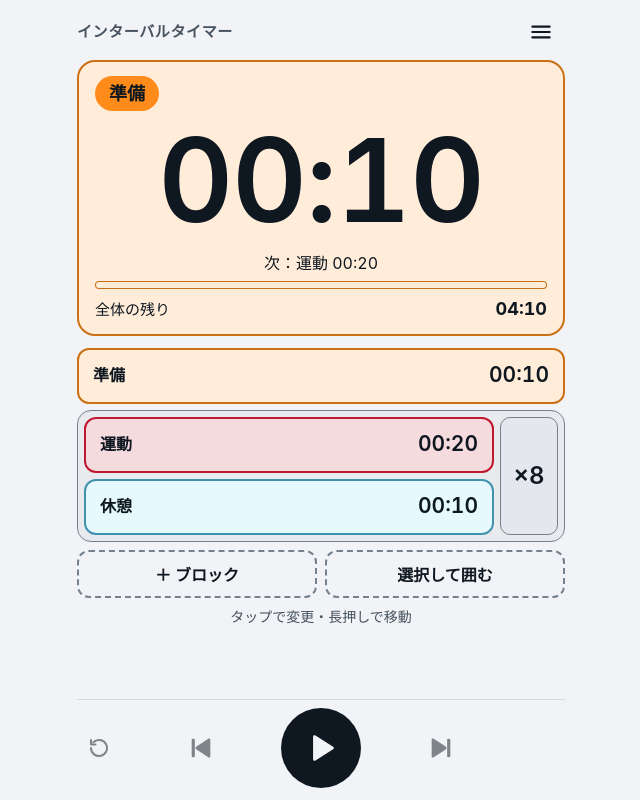
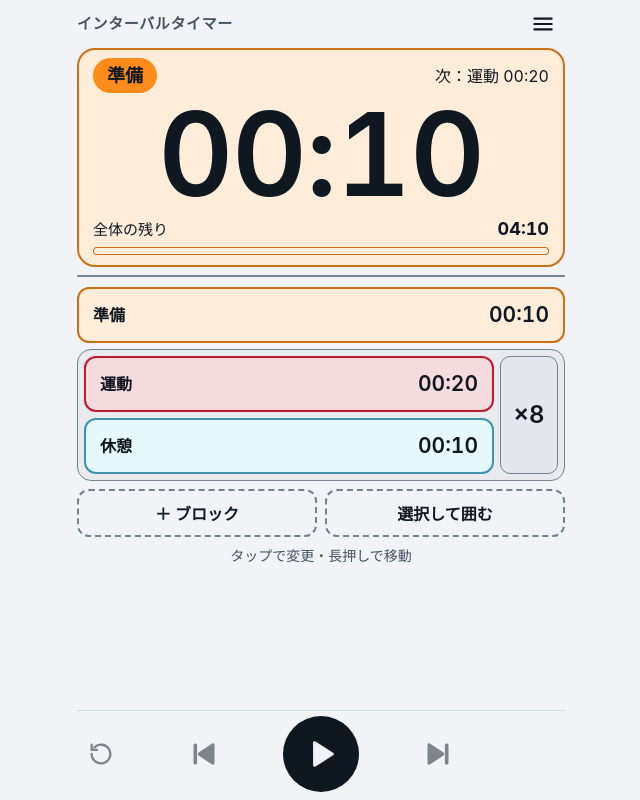
Before and after one commit to nagisa73/interval-timer, a plain HTML site: page index.html in a window 1280 px wide. Shown: the whole page, without its empty margins (319-959 px from the left). Drawn offline with Linux system fonts and the light colour scheme.

Commit message:
Add files via upload

```diff
--- a/css/style.css
+++ b/css/style.css
@@ -161,7 +161,7 @@ textarea:focus-visible {
   padding-left: max(16px, env(safe-area-inset-left, 0px));
   padding-right: max(16px, env(safe-area-inset-right, 0px));
 }
-.top, .now, .controls { flex: none; }
+.top, .now, .now-divider, .controls { flex: none; }
 
 
 /* ---------- 3. 一番上 ---------- */
@@ -170,7 +170,7 @@ textarea:focus-visible {
   display: flex;
   align-items: center;
   justify-content: space-between;
-  padding-block: 8px 4px;
+  padding-block: 2px;
 }
 .brand {
   font-size: 0.9375rem;
@@ -179,8 +179,8 @@ textarea:focus-visible {
   color: var(--muted);
 }
 .icon-btn {
-  width: 48px;
-  height: 48px;
+  width: 44px;
+  height: 44px;
   border: 0;
   border-radius: 12px;
   background: transparent;
@@ -197,8 +197,8 @@ textarea:focus-visible {
   position: relative;
   overflow: hidden;
   display: grid;
-  gap: 6px;
-  padding: 14px 16px 12px;
+  gap: 3px;
+  padding: 8px 14px 10px;
   /* カード全体を、今のブロックと同じ薄い色にする */
   background: var(--kind-soft);
   color: var(--fg);
@@ -207,14 +207,10 @@ textarea:focus-visible {
 }
 .now-row {
   display: flex;
+  flex-wrap: wrap;  /* 名前が長いときは、次のブロックを次の行にする */
   justify-content: space-between;
   align-items: center;
-  gap: 8px;
-}
-.pause-label {
-  flex: none;
-  font-size: 0.9375rem;
-  font-weight: 700;
+  gap: 2px 8px;
 }
 /* 一時停止中は、大きな数字の色を薄くする */
 @supports (color: color-mix(in srgb, red, blue)) {
@@ -240,19 +236,23 @@ textarea:focus-visible {
   letter-spacing: -0.01em;
   /* 画面の幅と高さに合わせて大きさを変える */
   font-size: min(24.5vw, 30vh, 7.25rem);
-  line-height: 1.1;
+  line-height: 1;
   font-variant-numeric: tabular-nums;
   white-space: nowrap;
 }
 .next {
-  min-height: 1.5em;
-  text-align: center;
+  min-width: 0;
+  max-width: 100%;
+  margin-left: auto;  /* カードの右上に置く */
+  text-align: right;
+  overflow-wrap: anywhere;
   font-family: var(--font-num);
   font-size: 1rem;
   font-variant-numeric: tabular-nums;
 }
 .bar {
   height: 8px;
+  margin-top: 2px;
   border-radius: 999px;
   background: transparent;
   box-shadow: inset 0 0 0 1px var(--kind-line);
@@ -281,6 +281,14 @@ textarea:focus-visible {
 
 /* ---------- 5. ブロックの図 ---------- */
 
+/* 上のカードとブロックの一覧を分ける線 */
+.now-divider {
+  height: 2px;
+  margin-top: 8px;
+  border-radius: 999px;
+  background: var(--line);
+}
+
 .plan {
   flex: 1 0 auto;    /* 残りの高さを全部使う */
   height: 0;
@@ -292,7 +300,7 @@ textarea:focus-visible {
   gap: 8px;
   /* 進行中のブロックの外枠が左右で切れないように、見た目の幅を変えずに余白を取る */
   margin-inline: -4px;
-  padding: 12px 4px 8px;
+  padding: 10px 4px 6px;
 }
 .plan-list {
   display: flex;
@@ -611,10 +619,10 @@ body.is-dragging .plan .group { padding-block: 12px; }
   bottom: 0;
   z-index: 3;
   display: grid;
-  grid-template-columns: 44px 1fr auto 1fr 44px;
+  grid-template-columns: 48px 58px 76px 58px 48px;
+  justify-content: space-between;  /* 狭い画面でも5列が収まるように、余りを間に配る */
   align-items: center;
-  gap: 8px;
-  padding-block: 8px 12px;
+  padding-block: 5px 8px;
   border-top: 1px solid var(--divider);
   background: var(--bg);
 }
@@ -625,18 +633,18 @@ body.is-dragging .plan .group { padding-block: 12px; }
   border-radius: 50%;
   background: transparent;
 }
-.ctl svg { width: 32px; height: 32px; }
+.ctl svg { width: 36px; height: 36px; }
 .ctl:disabled { opacity: 0.5; cursor: not-allowed; }
 
-.ctl.side { width: 60px; height: 60px; justify-self: center; }
-.ctl.small { width: 44px; height: 44px; }
-.ctl.small svg { width: 24px; height: 24px; }
+.ctl.side { width: 58px; height: 58px; justify-self: center; }
+.ctl.small { width: 48px; height: 48px; }
+.ctl.small svg { width: 28px; height: 28px; }
 .ctl.side:hover,
 .ctl.small:hover { background: var(--surface-2); }
 
 .play {
-  width: 80px;
-  height: 80px;
+  width: 76px;
+  height: 76px;
   background: var(--fg);  /* ブロックの種類に関係なく同じ色 */
   color: var(--bg);
 }
@@ -649,7 +657,7 @@ body.is-dragging .plan .group { padding-block: 12px; }
   position: fixed;
   z-index: 40;
   left: 50%;
-  bottom: calc(120px + env(safe-area-inset-bottom, 0px));
+  bottom: calc(100px + env(safe-area-inset-bottom, 0px));
   width: max-content;
   max-width: calc(100% - 32px);
   padding: 10px 16px;
--- a/index.html
+++ b/index.html
@@ -44,13 +44,15 @@
     <section class="now" id="now" aria-live="polite">
       <div class="now-row">
         <span class="chip" id="chip"></span>   <!-- 今のブロックの名前 -->
-        <span class="pause-label" id="pauseLabel" hidden>一時停止中</span>
+        <div class="next" id="next"></div>     <!-- 次のブロック -->
       </div>
       <div class="clock" id="clock" role="timer">00:00</div>  <!-- 大きな残り時間 -->
-      <div class="next" id="next"></div>                       <!-- 次のブロック -->
+      <div class="total"><span>全体の残り</span><b id="total">0:00</b></div>
       <div class="bar"><span id="bar"></span></div>            <!-- 全体の進み具合 -->
-      <div class="total"><span>全体の残り</span><b id="total">0:00</b></div>
     </section>
+
+    <!-- カードとブロックの図の区切り線 -->
+    <div class="now-divider" aria-hidden="true"></div>
 
     <!-- ===== ブロックの図（JavaScriptで中身を作る） ===== -->
     <section class="plan" id="plan" aria-label="タイマーの構成">
--- a/js/view.js
+++ b/js/view.js
@@ -125,7 +125,6 @@ function updateNowPanel() {
   // 色（今のブロックの種類に合わせる）
   const isPaused = isInProgress() && !state.running;
   $("now").className = "now k-" + (item ? kindColor(item.node.kind) : "none") + (isPaused ? " is-paused" : "");
-  $("pauseLabel").hidden = !isPaused;
 
   // 名前
   if (state.finished) {
```
